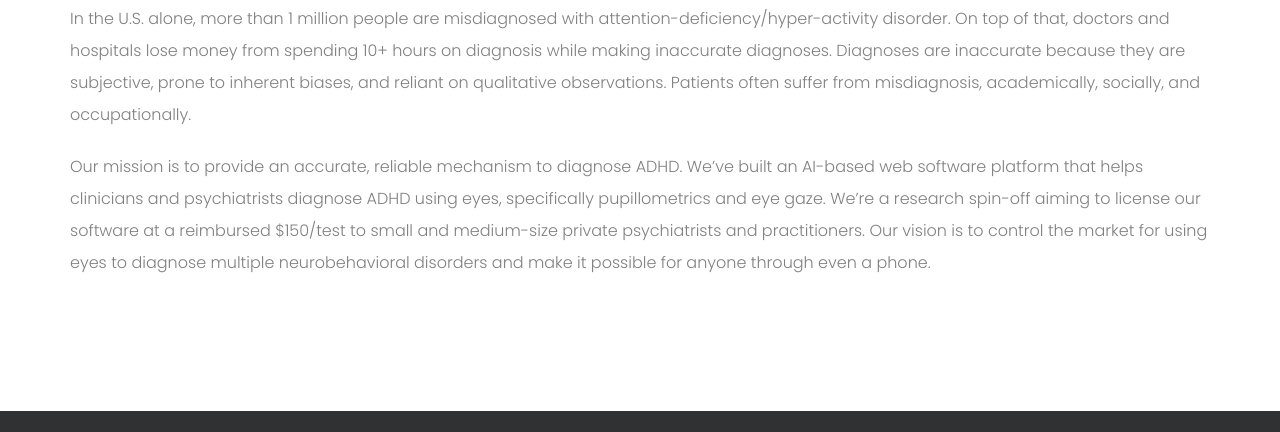
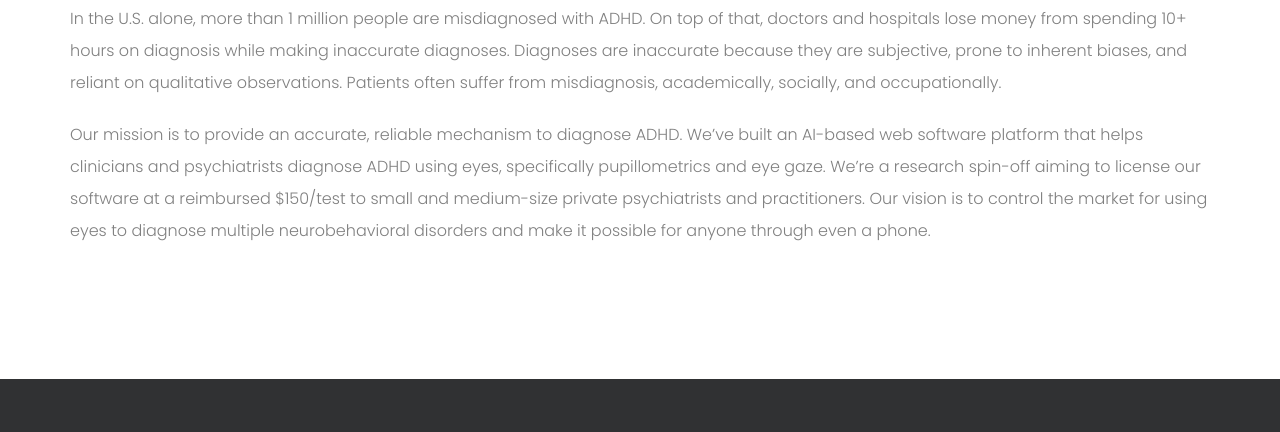
Before and after one commit to wdas03/oculardiagnoses.github.io, a plain HTML site: page mission.html in a window 1280 px wide. Shown: the part 668-1100 px from the top of the page. Drawn offline with nearby package versions, Linux system fonts and the light colour scheme; files whose address does not match are found by name.

Commit message:
Mission changes

```diff
--- a/mission.html
+++ b/mission.html
@@ -102,7 +102,7 @@
 				<h2>Our Purpose</h2>
 
 				<p>
-					In the U.S. alone, more than 1 million people are misdiagnosed with attention-deficiency/hyper-activity disorder.
+					In the U.S. alone, more than 1 million people are misdiagnosed with ADHD.
 					On top of that, doctors and hospitals lose money from spending 10+ hours on diagnosis while making inaccurate diagnoses.
 					Diagnoses are inaccurate because they are subjective, prone to inherent biases, and reliant on qualitative observations.
 					Patients often suffer from misdiagnosis, academically, socially, and occupationally.
```
